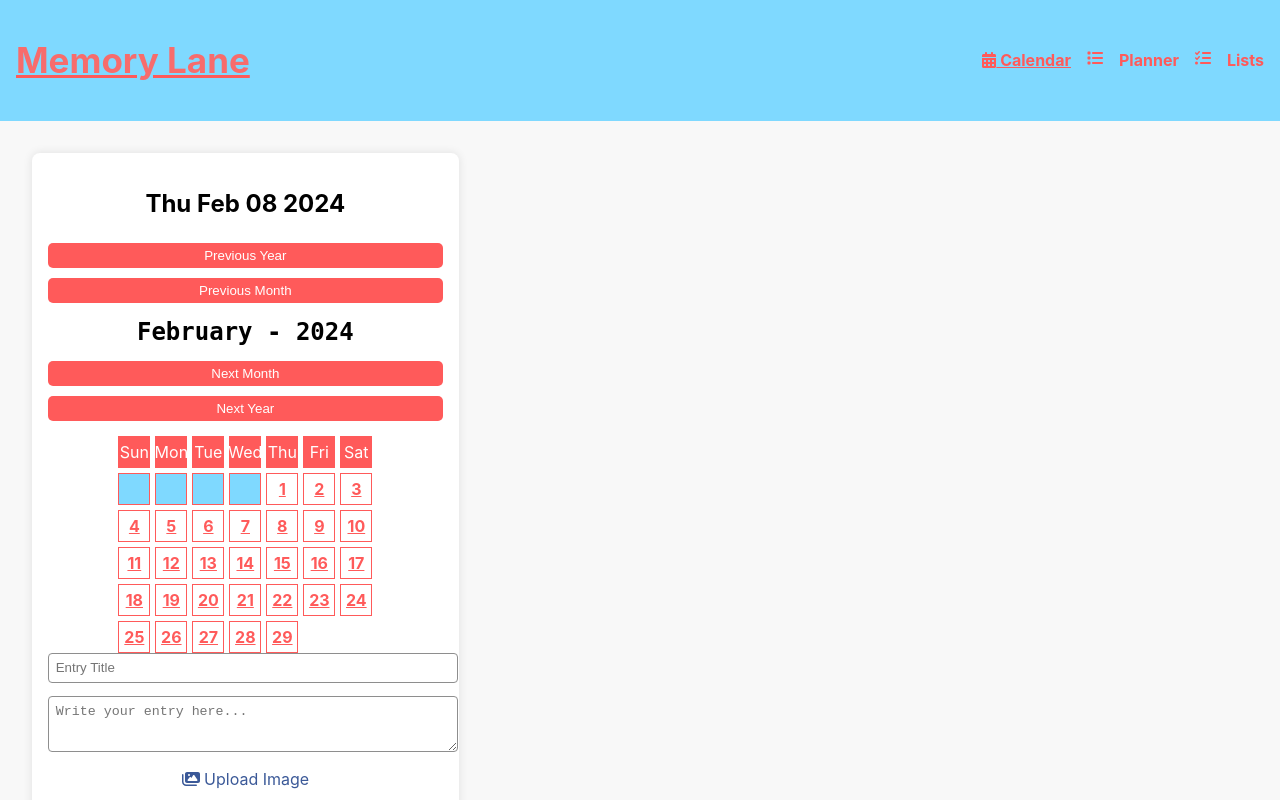
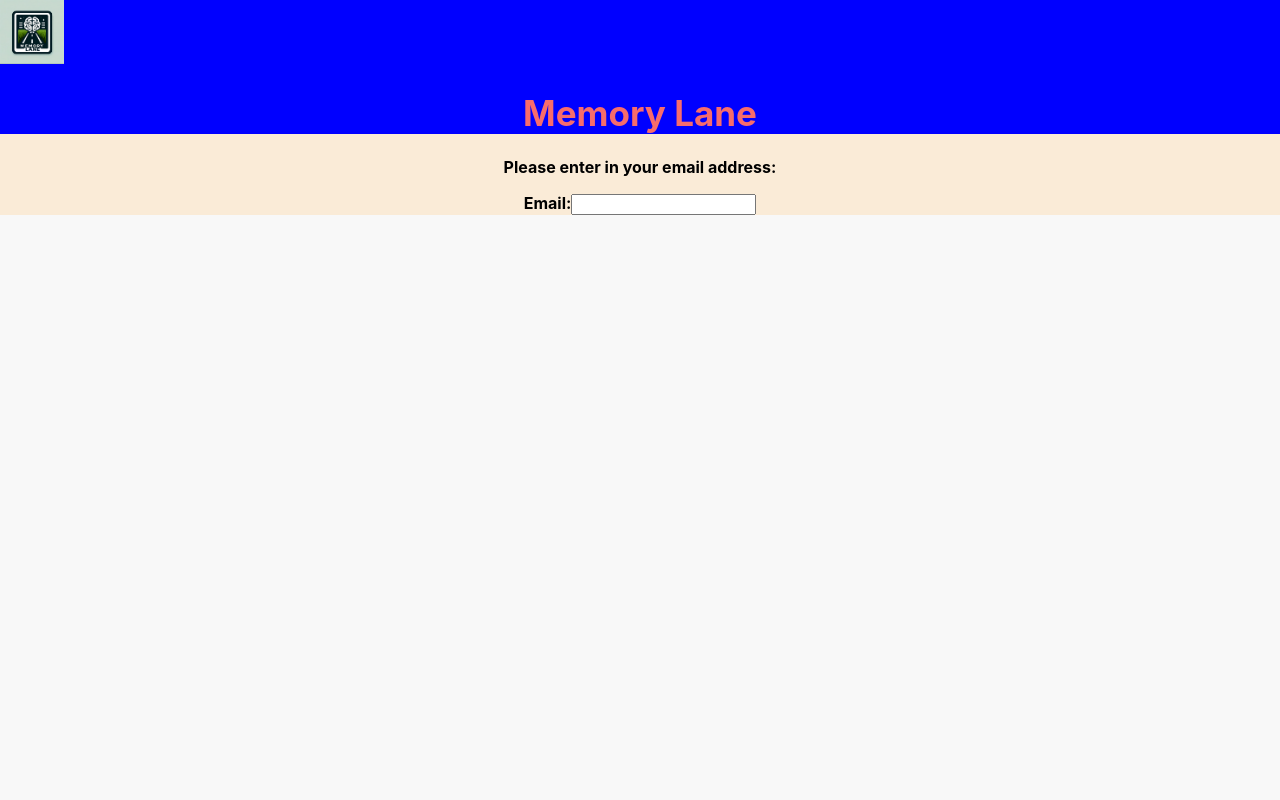
Before and after one commit to Team-Forget-Me-Not/Memory-Lane, a React (Create React App) app in the folder my-app/: page /forget-password in a window 1280 px wide. Shown: the top 800 px of the page. Built offline with nearby package versions, Linux system fonts and the light colour scheme.

Commit message:
Log out function completed and Login page edit completed with CSS for forgot password page.

```diff
--- a/my-app/src/App.js
+++ b/my-app/src/App.js
@@ -2,7 +2,7 @@ import React, { useState, useRef } from 'react';
 import { Link } from 'react-router-dom';
 import './App.css';
 import { FontAwesomeIcon } from '@fortawesome/react-fontawesome';
-import { faSave, faCalendarAlt, faPlus, faList, faImages, faTasks, faMusic } from '@fortawesome/free-solid-svg-icons';
+import { faSave, faCalendarAlt, faPlus, faList, faImages, faTasks, faMusic, faMobileButton, faHouse } from '@fortawesome/free-solid-svg-icons';
 import Calendar from './Calendar';
 
 const App = () => {
@@ -81,6 +81,9 @@ const App = () => {
           <Link to="/create-account">
             <FontAwesomeIcon icon={faPlus} /> Create Account
           </Link>*/}
+          <Link to = "/Front-page">
+            <FontAwesomeIcon icon ={faHouse} />Log out
+          </Link>
           <Link to="/calendar">
             <FontAwesomeIcon icon={faCalendarAlt} /> Calendar
           </Link>
--- a/my-app/src/ForgetPassword.css
+++ b/my-app/src/ForgetPassword.css
@@ -0,0 +1,14 @@
+.mainContainer{
+    background-color: antiquewhite;
+    text-align: center;
+}
+.header-Container{
+    background-color: blue;
+    text-align: center;
+}
+.logo{
+    width: 5%;
+    height: 5%;
+    margin-right: 95%;
+
+}
--- a/my-app/src/ForgetPassword.js
+++ b/my-app/src/ForgetPassword.js
@@ -0,0 +1,36 @@
+import React, {useState} from "react";
+import './ForgetPassword.css';
+import { useHistory } from "react-router-dom/cjs/react-router-dom";
+import {Link} from 'react-router-dom';
+
+const ForgetPassword = () =>{
+    const[email, setEmail] = useState('');
+    const [newPassword, setNewPassword] = useState('');
+    const [phoneNumber, setPhoneNumber] = useState('');
+
+
+    return(
+        <div className="mainContainer">
+             <div className="header-Container">
+            <img src = "MemoryLane.jpeg" alt = "Brain" className = "logo"/>
+            <h1>Memory Lane</h1>
+        </div>
+        <div className="Input-Container">
+            <p><b>Please enter in your email address:</b></p>
+            <form>
+            <label hmtmlFor="email"><b>Email:</b></label>
+                <input
+                 type="email"
+                 id="email"
+                 name="email"
+                 value={email}
+                 onChange={(e) => setEmail(e.target.value)}
+                 required
+                /><br/>
+            </form>
+        </div>
+        </div>
+    )
+};
+
+export default ForgetPassword;
--- a/my-app/src/LoginPage.css
+++ b/my-app/src/LoginPage.css
@@ -63,7 +63,7 @@
 body{
     margin: 0; /* Remove default body margin */
     padding: 0; /* Remove default body padding */
-    overflow: hidden;
+    /*overflow: hidden;*/
 }
 .logo{
     width: 5%;
--- a/my-app/src/LoginPage.js
+++ b/my-app/src/LoginPage.js
@@ -50,11 +50,15 @@ const Login = () =>{
                 onChange={(e) => setPassword(e.target.value)}
                 required
                 />
+                <Link to = "/forget-password">
                 <p id="forget-password">Forget password</p>
+                </Link>
                 {error && <p className="error-message">{error}</p>}
                 {confirmMessage && <p className="confirm-message">{confirmMessage}</p>}
                 <div className="buttonContainer">
+                    <Link to = "/">
                     <button className="button">Login</button>
+                    </Link>
                     <Link to = "/create-account">
                         <button type='button' className='sign-up-btn'>Create Account</button>
                     </Link>
--- a/my-app/src/MainApp.js
+++ b/my-app/src/MainApp.js
@@ -6,11 +6,13 @@ import App from './App';
 import Login from './LoginPage';
 import Calendar from './Calendar';
 import FrontPage from './FrontPage';
+import ForgetPassword from './ForgetPassword';
 
 const MainApp = () => {
   return (
     <Router>
       <Switch>
+        <Route path = "/forget-password" component={ForgetPassword}/>
         <Route path="/create-account" component={CreateAccount} />
         <Route path="/login-page" component={Login} />
         <Route path="/Calendar" component={Calendar} />
```
